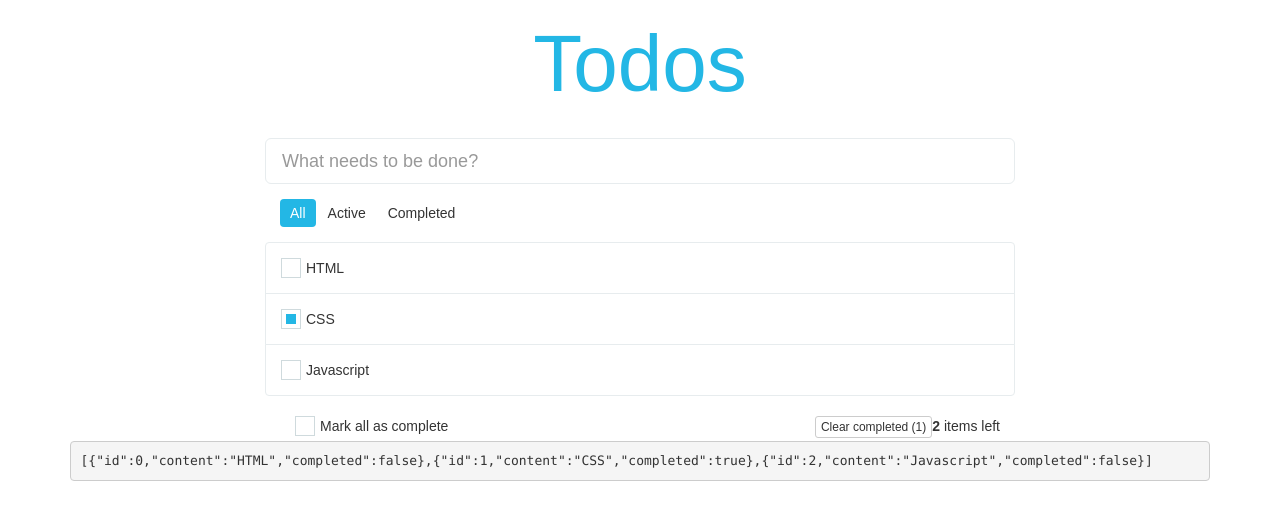
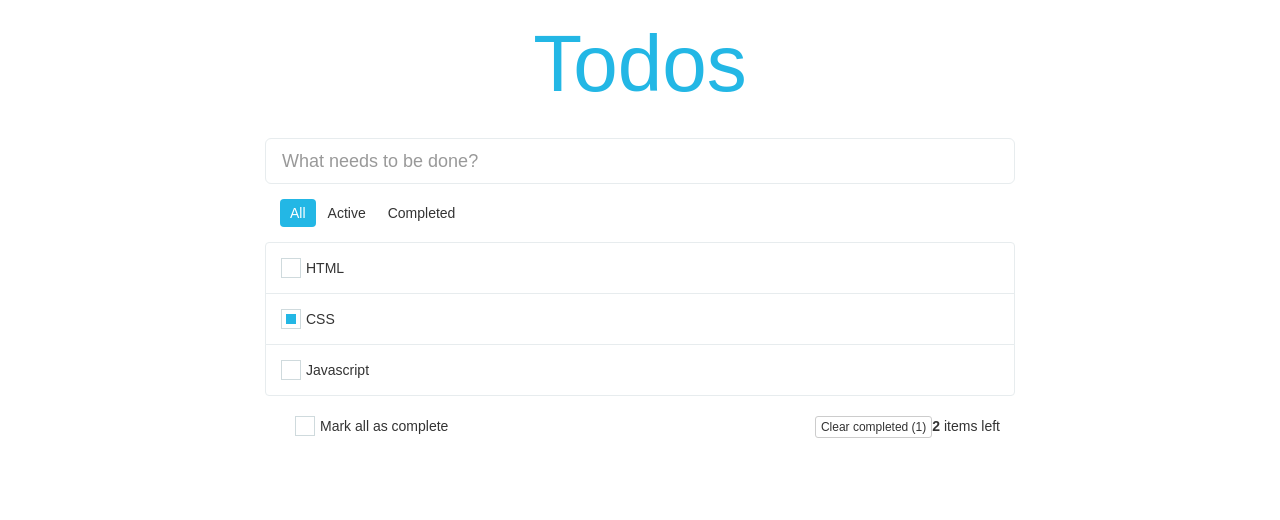
Before and after one commit to hckang80/hello-react, a React (Create React App) app in the folder v1/: page / in a window 1280 px wide. Shown: the top 520 px of the page. Built offline with nearby package versions, Linux system fonts and the light colour scheme.

Commit message:
Delete todos display in JSON format

```diff
--- a/v1/src/App.js
+++ b/v1/src/App.js
@@ -169,7 +169,6 @@ class App extends Component {
             </div>
           </div>
         </div>
-        <pre>{JSON.stringify(this.state.todos)}</pre>
       </div>
     );
   }
```
